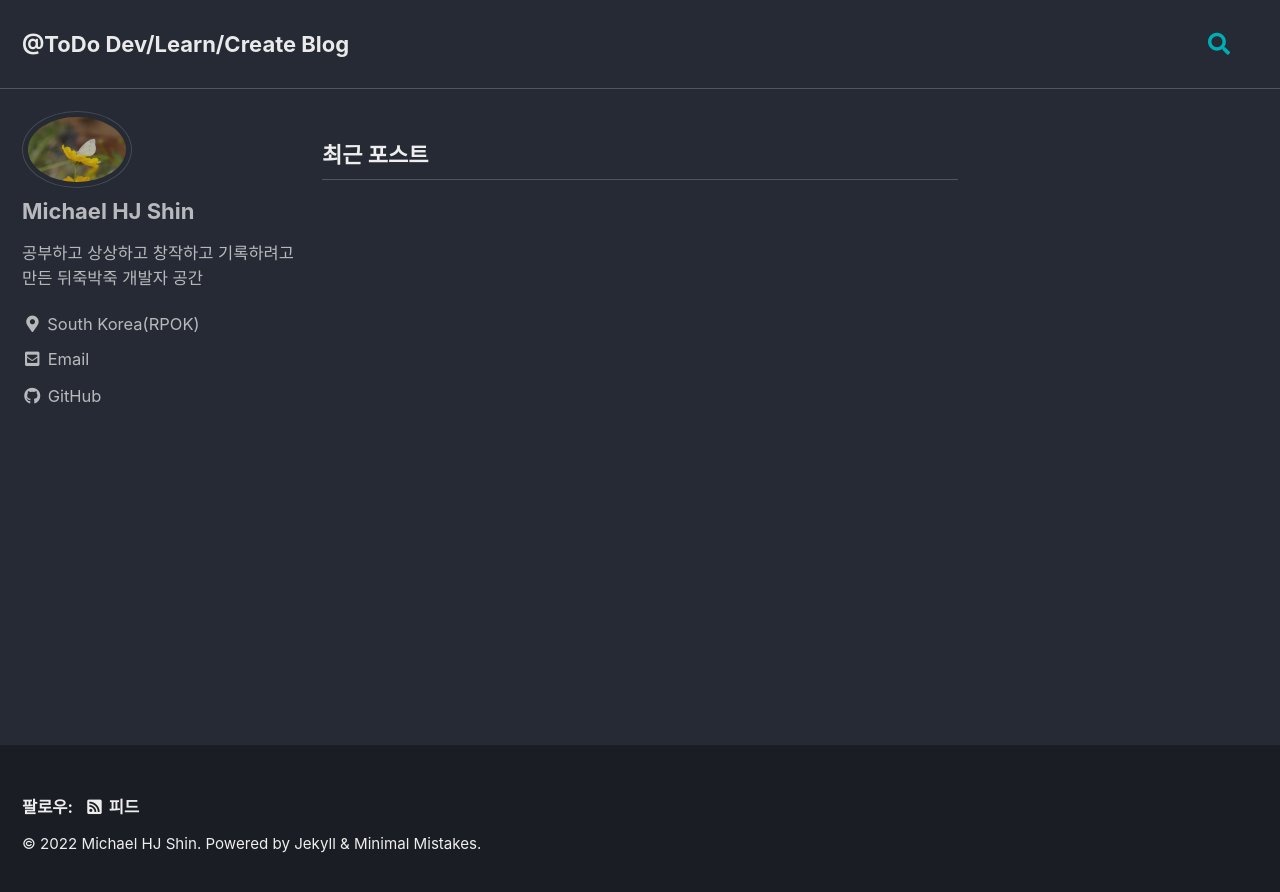
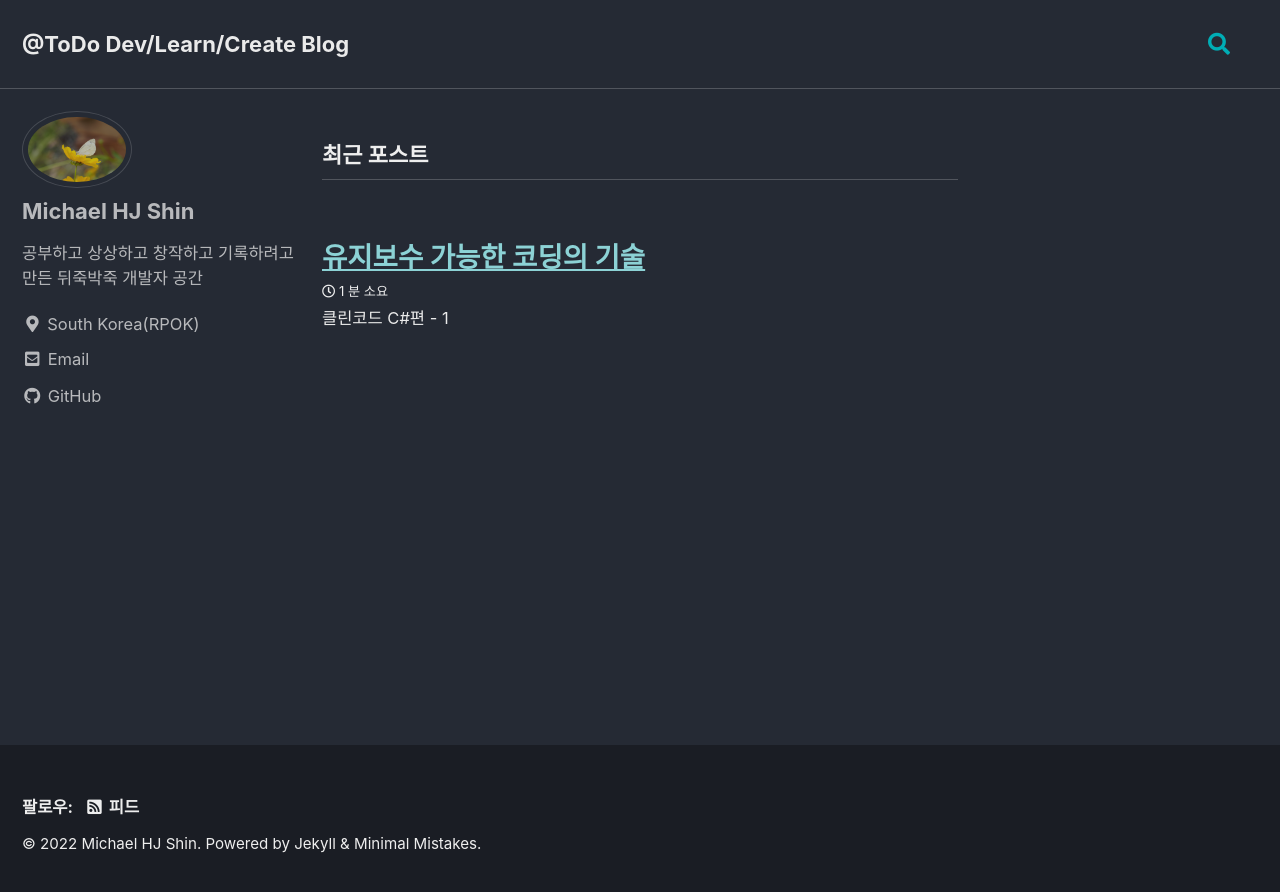
Before and after one commit to MichaelHjShin/MichaelHjShin.github.io, a Jekyll site: the page built from index.html, in a window 1280 px wide. Shown: the top 892 px of the page. Built offline with Jekyll 4.4.1, drawn with Linux system fonts in a browser that asks for light colours; cached includes are drawn as plain includes; the list of posts is cut into pages by our own code; a file with an impossible date is left out; part of the change alters nothing that is shown.

Commit message:
Add 2022-06-07 post
- edit invalid file name

```diff
--- a/_posts/2022-06-07-cleancode_001.md
+++ b/_posts/2022-06-07-cleancode_001.md
@@ -1,17 +1,47 @@
 ---
-title:  ""
-excerpt: ""
+title:  "유지보수 가능한 코딩의 기술 "
+excerpt: "클린코드 C#편 - 1"
 
 categories:
-  - Diary
+  - Study
 tags:
-  - [Diary, Blog, Study, Research, Cpp, C#, VB, Python, Rust, UE5, WPF, QT, UWP]
+  - [Study, C#, 유지보수 코딩 기술]
 
 toc: true
 toc_sticky: true
 
 comments: true
 
-date: YYYY-MM-DD
-last_modified_at: YYYY-MM-DD
+date: 2022-06-07
+last_modified_at: 2022-06-07
 ---
+
+사무실에서 코드 유지보수 이슈와 인력 부족문제로 인해서 보여주기식인지 모르겠지만 갑자기 실 내의 직원들에게 아래 책이 전체 배부되었다(광고 아님).<br/>
+<img src="cleancode_screenshot_20220607.jpg" alt="bookshot" width="250"/><br/>
+사실 이런 내용을 몰라서 안한다기보다 불합리한 일정에 대해서 개발팀이 근거를 제시해줘도 조율이 안되고 후속조치할 시간을 가지지 못하게끔 하는 팀운영이 가장 큰 원인이라 생각되지만... <br/>
+Senior급 개발자들의 지속적인 이탈과 신규 인력들의 일관성 없는 소스 코드 커밋, 지켜지지 않는 code standard, 빈약한 Code review 등 다른 엮여있는 문제들도 많다.<br/>
+개인적으로 이런 책을 읽으면서 대충 모여 앉아 스터디를 하면서 책만 덜렁 읽고 '요약/발표' 끝~ 하는건 질색이다.<br/>
+이왕 보게된 이상 요 몇 년간 조우하거나 내가 생산한 엉망인 코드들 기억을 꺼내서 Lesson learn을 정리하고자 한다.<br/>
+책 부제에는 C#이 써져있지만 내용을 대충 보아하니 언어와는 큰 관련이 있어보이지는 않아보인다.<br/>
+정리하다보면 생각나는 코드 사례들로 주로 C++11와 C#, 좀 약을 더 팔면 VB가 등장할수도 있을것 같다.<br/>
+신입 시절때부터 사수 없이 무지성으로 작성하고 내가 바보같이 작성한 코드들도 널려있을테니 다시 복기한고 다시는 반복하지 않겠다는 일념과 목표를 잡으면서 이 책을 빨리 정리하고자 한다.<br/>
+책 목차 내용을 보면 대충 아래처럼 13단계 정도 나뉘어져 있다.<br/>
+2~3개씩 장을 묶어서 총 5개 정도의 Post로 마무리 예상된다.<br/>
+
+# 목차 내용
+0. 책 소개.
+1. 들어가며(유지보수란 무엇인가 내용).
+2. 짧게 작성하자.
+3. 단순하게 작성하자.
+4. 한 번만 작성하자.
+5. 단위 인터페이스를 작게 하자.
+6. 관심사를 모듈로 분리하자.
+7. 아키텍처 컴포넌트를 느슨하게 결합하자.
+8. 균형 잡힌 설계를 하자
+9. 코드베이스를 작게 하자.
+10. 자동화된 테스트.
+11. 클린 코드를 작성하자.
+12. 다음단계(실전 내용 정리)
+
+목차 보면 무슨 내용을 다룰 것인지 제목만 봐도 이런저런일(?) 다 겪어본 개발자들은 짐작은 갈 것이다.<br/>
+ 그래도 한 번 쭉 읽어보면서 정리해보면서 '이제까지 조우해온 똥들을 기억하고 다시는 만나지 말자'는 집념으로 읽고 사례들을 정리한다면 이 책을 읽고 조금이라도 어떤 의미를 얻을 수 있기를 바란다.
```
Also changed, not shown: _posts/cleancode_screenshot_20220607.jpg (renamed from _posts/2022-06-07-cleancode_screenshot.jpg).
